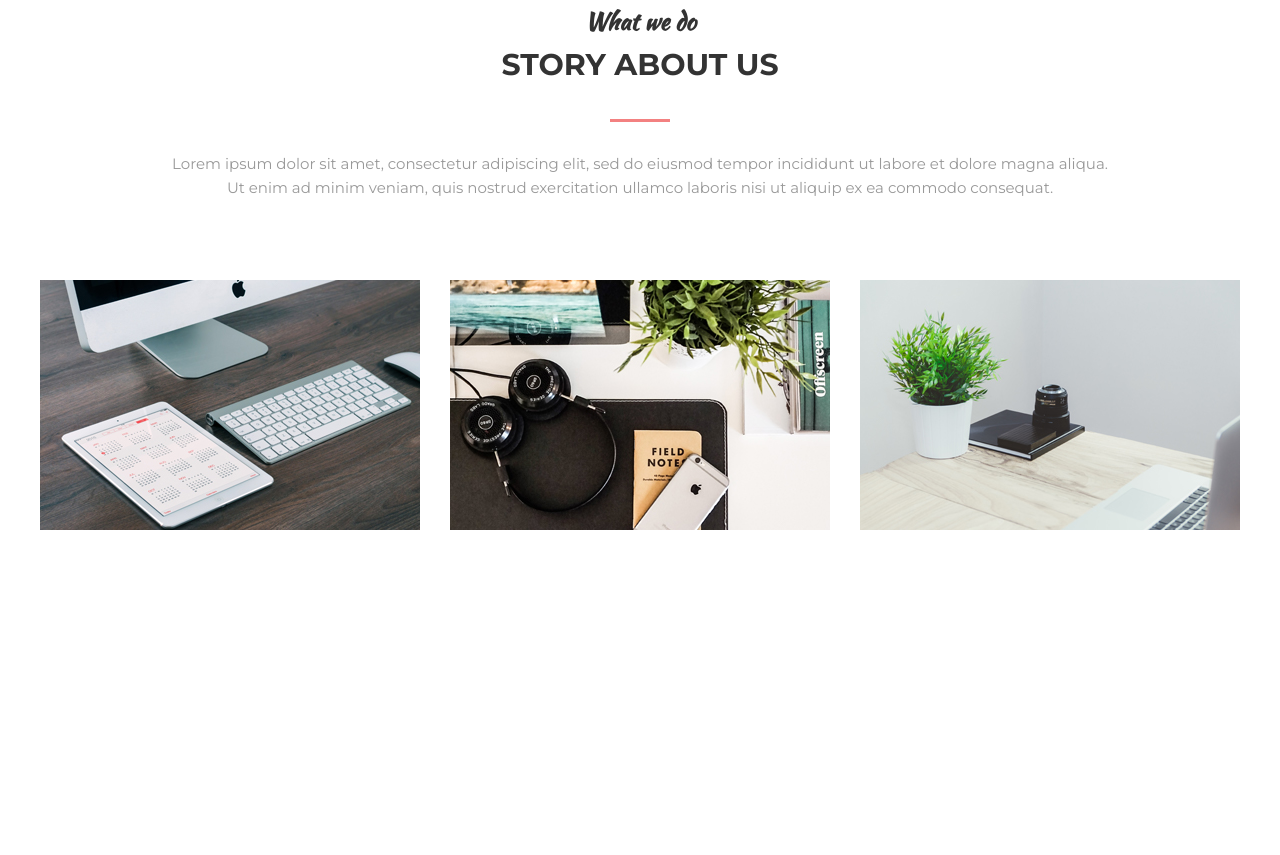
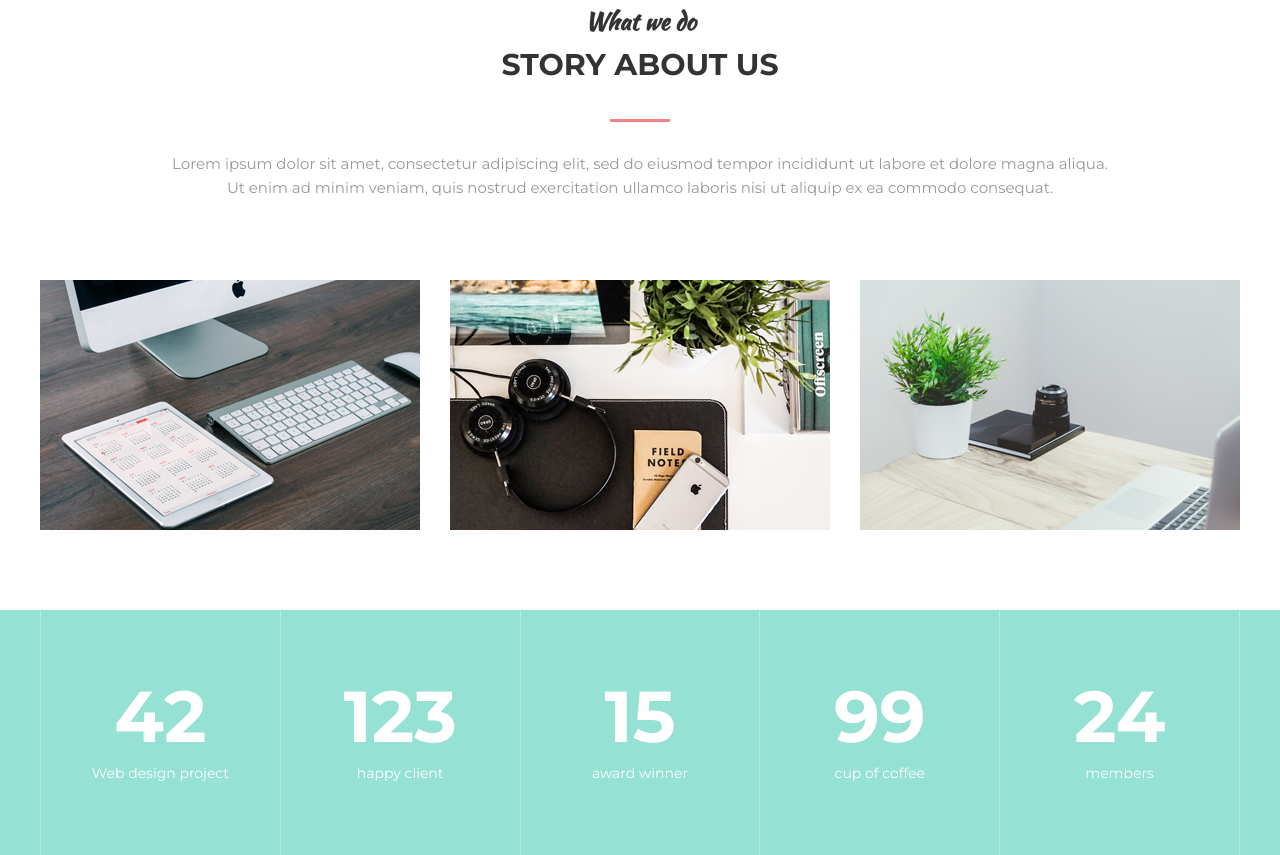
Before and after one commit to KRZHKV/mogo-sample, a plain HTML site: page index.html in a window 1280 px wide. Shown: the part 877-1732 px from the top of the page. Before the commit the page ends 1487 px from the top, so only its background shows below. Drawn offline with Linux system fonts and the light colour scheme.

Commit message:
statistics block

```diff
--- a/assets/css/style.css
+++ b/assets/css/style.css
@@ -288,3 +288,30 @@ body {
    opacity: 0;
    transition: opacity 0.2s linear;
 }
+
+.statistics {
+   background-color: #95e1d3;
+}
+.stat {
+   display: flex;
+}
+.stat__item {
+   padding: 70px 25px;
+   flex: 1 1 0;
+   text-align: center;
+   color: white;
+   border-left: 1px solid #b5eae0;
+
+}
+.stat__item:last-child {
+   border-right: 1px solid #b5eae0;
+}
+.stat__count {
+   margin-bottom: 10px;
+   font-size: 72px;
+   font-weight: 700;
+   line-height: 1;
+}
+.stat__text {
+   font-size: 14px;
+}
--- a/index.html
+++ b/index.html
@@ -95,6 +95,32 @@
       </div>
    </section>
 
+   <div class="statistics">
+      <div class="container">
+         <div class="stat">
+            <div class="stat__item">
+               <div class="stat__count">42</div>
+               <div class="stat__text">Web design project</div>
+            </div>
+            <div class="stat__item">
+               <div class="stat__count">123</div>
+               <div class="stat__text">happy client</div>
+            </div>
+            <div class="stat__item">
+               <div class="stat__count">15</div>
+               <div class="stat__text">award winner</div>
+            </div>
+            <div class="stat__item">
+               <div class="stat__count">99</div>
+               <div class="stat__text">cup of coffee</div>
+            </div>
+            <div class="stat__item">
+               <div class="stat__count">24</div>
+               <div class="stat__text">members</div>
+            </div>
+         </div>
+      </div>
+   </div>
 
 </body>
 
```
